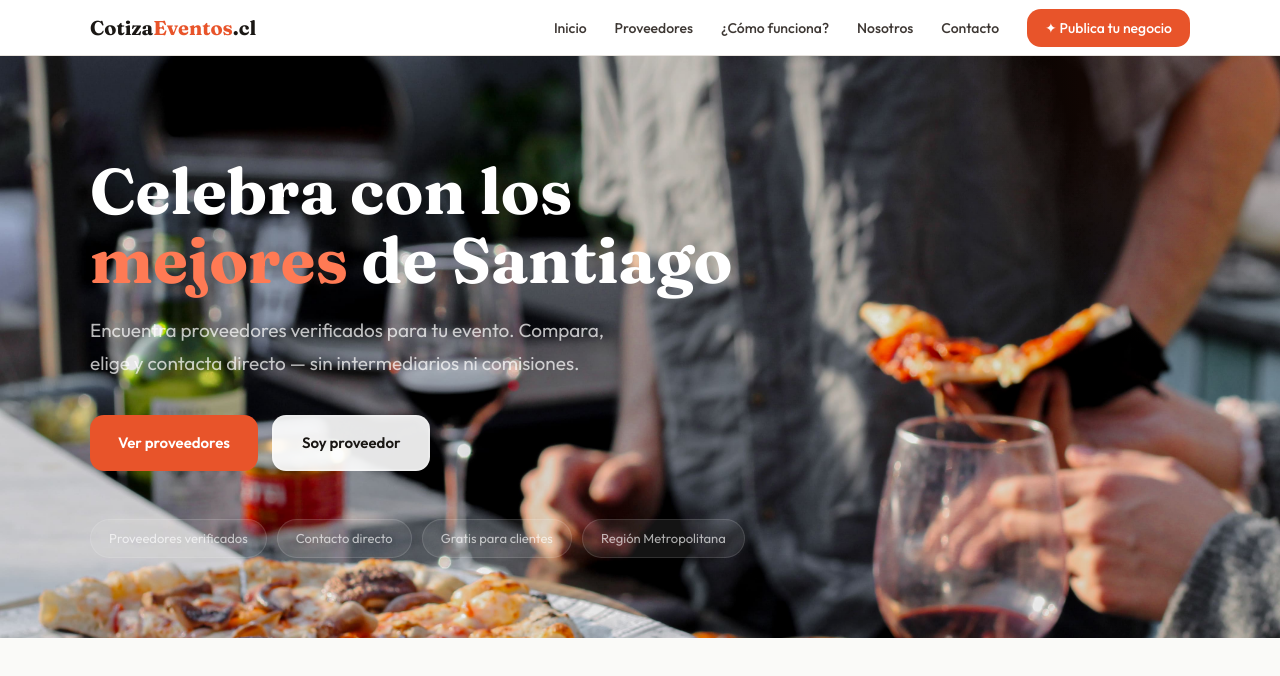
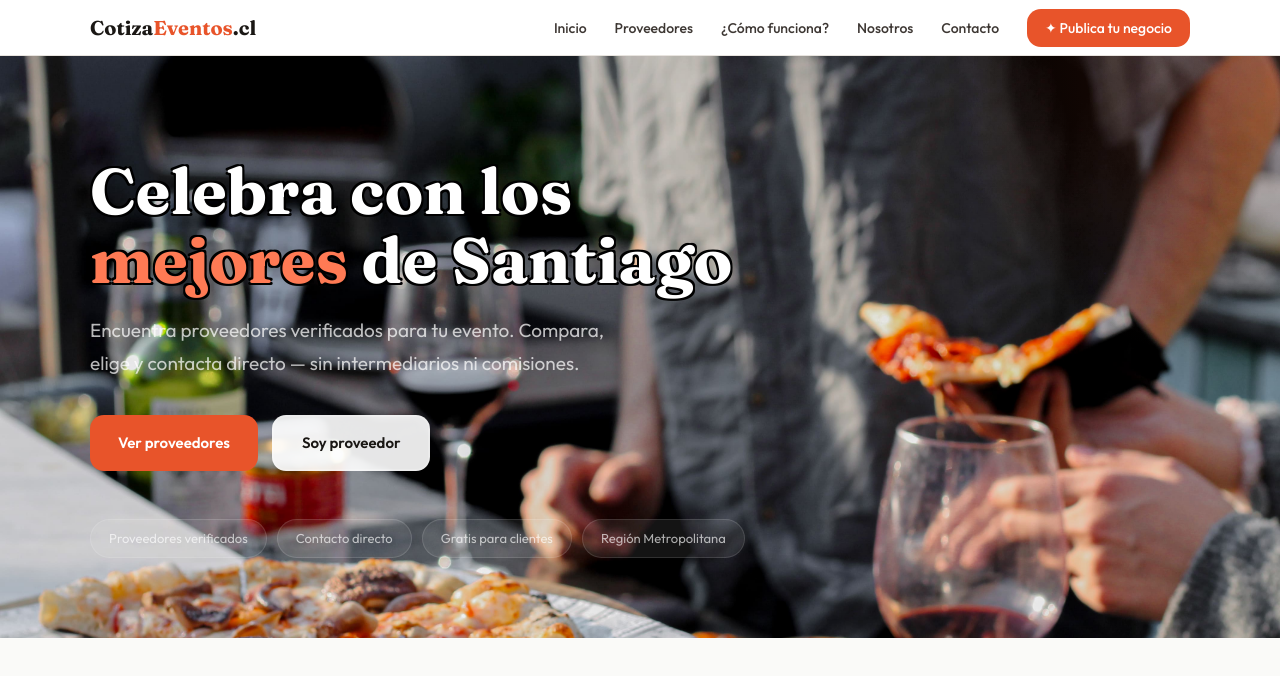
Before and after one commit to contactocotizaeventos/cotizaeventos, a website: page index.html in a window 1280 px wide. Shown: the top 676 px of the page. Drawn offline with Linux system fonts and the light colour scheme; no server answers.

Commit message:
Update index.html

```diff
--- a/index.html
+++ b/index.html
@@ -100,7 +100,13 @@ button{font-family:inherit;cursor:pointer;border:none;background:none}
 }
 .hero::before{content:'';position:absolute;top:-50%;right:-20%;width:600px;height:600px;background:radial-gradient(circle,rgba(232,84,42,.15) 0%,transparent 70%);pointer-events:none}
 .hero-inner{max-width:1140px;margin:0 auto;padding:0 20px;position:relative;z-index:1}
-.hero-title{font-family:var(--font-title);font-weight:700;font-size:clamp(36px,5.5vw,64px);line-height:1.08;margin-bottom:20px;max-width:700px}
+.hero-title{
+    text-shadow:
+    -2px -2px 0 #000,
+     2px -2px 0 #000,
+    -2px  2px 0 #000,
+     2px  2px 0 #000;
+  font-family:var(--font-title);font-weight:700;font-size:clamp(36px,5.5vw,64px);line-height:1.08;margin-bottom:20px;max-width:700px}
 .hero-title em{font-style:normal;color:var(--coral2)}
 .hero-sub{font-size:clamp(16px,2vw,19px);color:rgba(255,255,255,.72);max-width:520px;line-height:1.7;margin-bottom:36px}
 .hero-btns{display:flex;gap:14px;flex-wrap:wrap;margin-bottom:48px}
```
